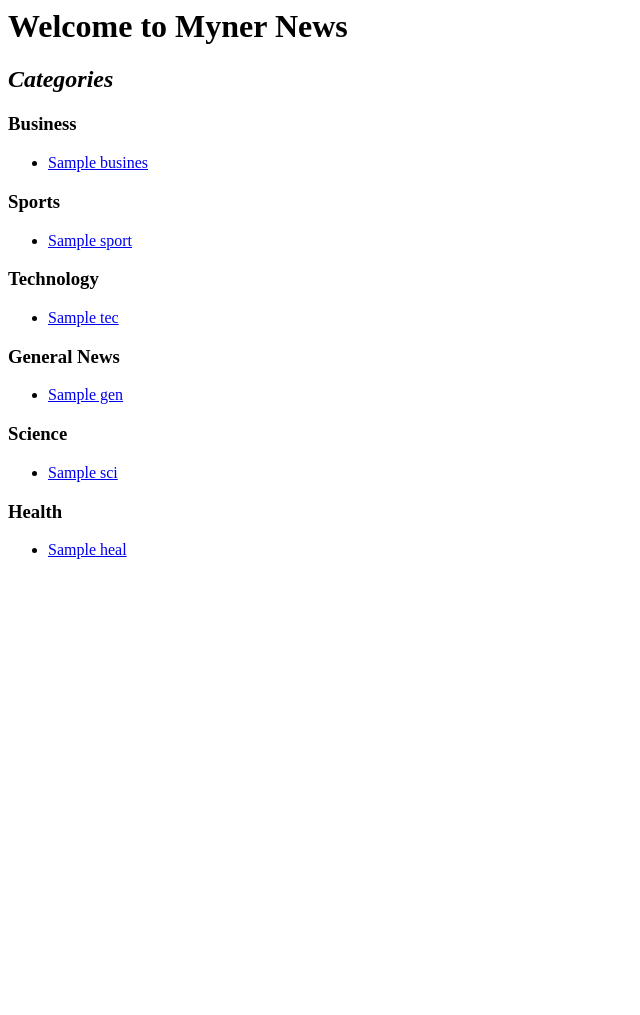
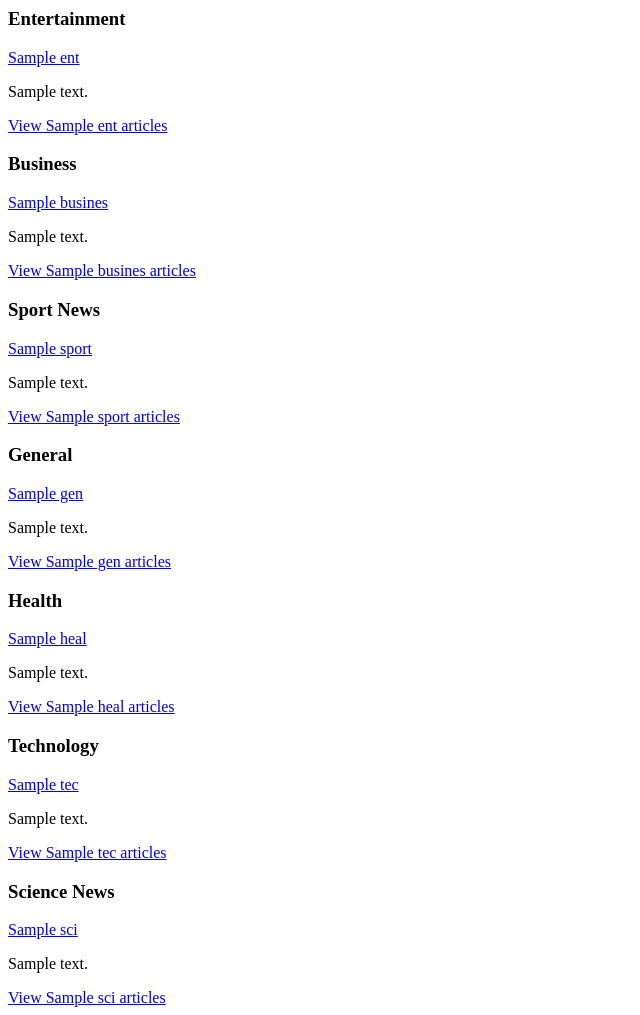
Before and after one commit to Robert-Moringa/News, a Flask app: template app/templates/index.html in a window 1280 px wide. Shown: the whole page, without its empty margins (0-640 px from the left). Before the commit the page ends 559 px from the top, so only its background shows below. Run offline with Flask 2, Linux system fonts and the light colour scheme; the template is opened without the code that fills it: most values are stand-ins (such as "Sample title", 1, 10 or a date in 2020).

Commit message:
added a tags in index.html

```diff
--- a/app/templates/index.html
+++ b/app/templates/index.html
@@ -1,10 +1,106 @@
-{% import 'macros.html' as macro%}
+
+<div id="entertainment">
+    <h3>Entertainment</h3>
+    {% for ent in entertainment%}
+
+        <div id="">
+            <a href="{{ent.url}}" class="name">{{ent.name}}</a>
+            <p> {{ent.description}} </p>
+            <a href="/articles/{{ent.id}}" class="articles">View {{ent.name}} articles</a>
+        </div>
+
+   {% endfor %}
+</div>
+
+
+<div id="business">
+    <h3>Business</h3>
+    {% for business in business%}
+
+        <div id="business">
+            <a href="{{business.url}}" class="name">{{business.name}}</a>
+            <p> {{business.description}} </p>
+            <a href="/articles/{{business.id}}" class="articles">View {{business.name}} articles</a>
+        </div>
+
+   {% endfor %}
+</div>
+
+<div id="sports">
+    <h3>Sport News</h3>
+    {% for sport in sports%}
+
+        <div id="">
+            <a href="{{sport.url}}" class="name">{{sport.name}}</a>
+            <p> {{sport.description}} </p>
+            <a href="/articles/{{sport.id}}" class="articles">View {{sport.name}} articles</a>
+        </div>
+
+   {% endfor %}
+</div>
+
+<div id="general">
+    <h3>General</h3>
+    {% for gen in general%}
+
+        <div id="">
+            <a href="{{gen.url}}" class="name">{{gen.name}}</a>
+            <p> {{gen.description}} </p>
+            <a href="/articles/{{gen.id}}" class="articles">View {{gen.name}} articles</a>
+        </div>
+
+   {% endfor %}
+</div>
+
+<div id="health">
+    <h3>Health</h3>
+    {% for heal in health%}
+
+        <div id="">
+            <a href="{{heal.url}}" class="name">{{heal.name}}</a>
+            <p> {{heal.description}} </p>
+            <a href="/articles/{{heal.id}}" class="articles">View {{heal.name}} articles</a>
+        </div>
+
+   {% endfor %}
+</div>
+
+<div id="tech">
+    <h3>Technology</h3>
+    {% for tec in tech%}
+
+        <div id="">
+            <a href="{{tec.url}}" class="name">{{tec.name}}</a>
+            <p> {{tec.description}} </p>
+            <a href="/articles/{{tec.id}}" class="articles">View {{tec.name}} articles</a>
+        </div>
+
+   {% endfor %}
+</div>
+
+<div id="sci">
+    <h3>Science News</h3>
+    {% for sci in science%}
+
+        <div id="">
+            <a href="{{sci.url}}" class="name">{{sci.name}}</a>
+            <p> {{sci.description}} </p>
+            <a href="/articles/{{sci.id}}" class="articles">View {{sci.name}} articles</a>
+        </div>
+
+   {% endfor %}
+</div>
+
+
+
+<!-- {% import 'macros.html' as macro%}
 <h1>Welcome to Myner News</h1>
 <h2><i>Categories</i></h2>
 <div id="business">
     <h3>Business</h3>
     <ul>
         {{ macro.displaySources(business) }}
+        <p> hsuhdi </p>
     </ul>
 </div>
 
@@ -41,4 +137,4 @@
     <ul>
         {{ macro.displaySources(health) }}
     </ul>
-</div>
+</div> -->
--- a/app/templates/macros.html
+++ b/app/templates/macros.html
@@ -1,7 +1,8 @@
 {% macro displaySources(business) %}
 
     {% for business in business %}
-        <li><a href="business.url"> {{ business.name }} </a></li>
+        <li><a href="/articles/{{business.id}}"> {{ business.name }} </a></li>
+        <p> id {{business.id}} </p>
     {% endfor %}
 
 {% endmacro %}
```
